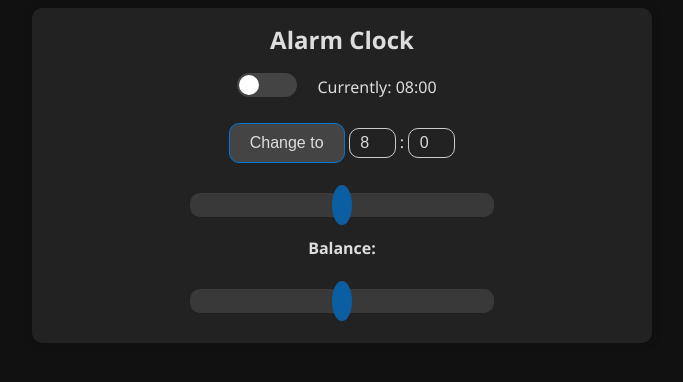
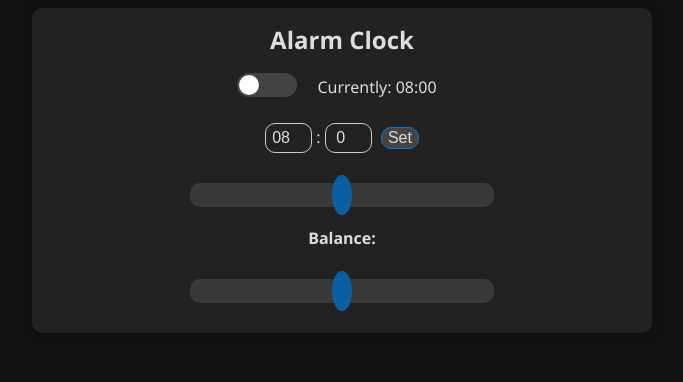
Before and after one commit to janek/music-alarm-clock, a Flask app: page / in a window 1280 px wide. Shown: the top 382 px of the page, without its empty margins (298-981 px from the left). Run offline with Flask 3, Linux system fonts and the light colour scheme; parts of the project's set-up code (start-up, migrations or seed data) failed here and were passed over.

Commit message:
"Set" instead of "change to"

```diff
--- a/templates/index.html
+++ b/templates/index.html
@@ -65,7 +65,8 @@
             background-color: #444;
             color: #ddd;
             border: 1px solid #0078d7;
-            padding: 10px 20px;
+            padding: px 15px;
+            margin-left: 5px;
             border-radius: 10px;
             cursor: pointer;
             font-size: 16px;
@@ -188,11 +189,10 @@
         </span>
 
         <form class="change" method="POST" action="/set_alarm">
-            <input type="submit" value="Change to">
-            <input type="number" name="hour" min="0" max="23" value="{{  alarm_time.hour  }}" placeholder="Hour">
+            <input type="number" name="hour" min="0" max="23" value="{{  alarm_time.strftime('%H')  }}" placeholder="Hour">
             :
-            <input type="number" name="minute" min="0" max="59" value="{{ alarm_time.minute }}" placeholder="Minute">
-
+            <input type="number" name="minute" min="0" max="59" step="10" value="{{ alarm_time.minute }}" placeholder="Minute">
+            <input type="submit" value="Set">
         </form>
 
 
```
